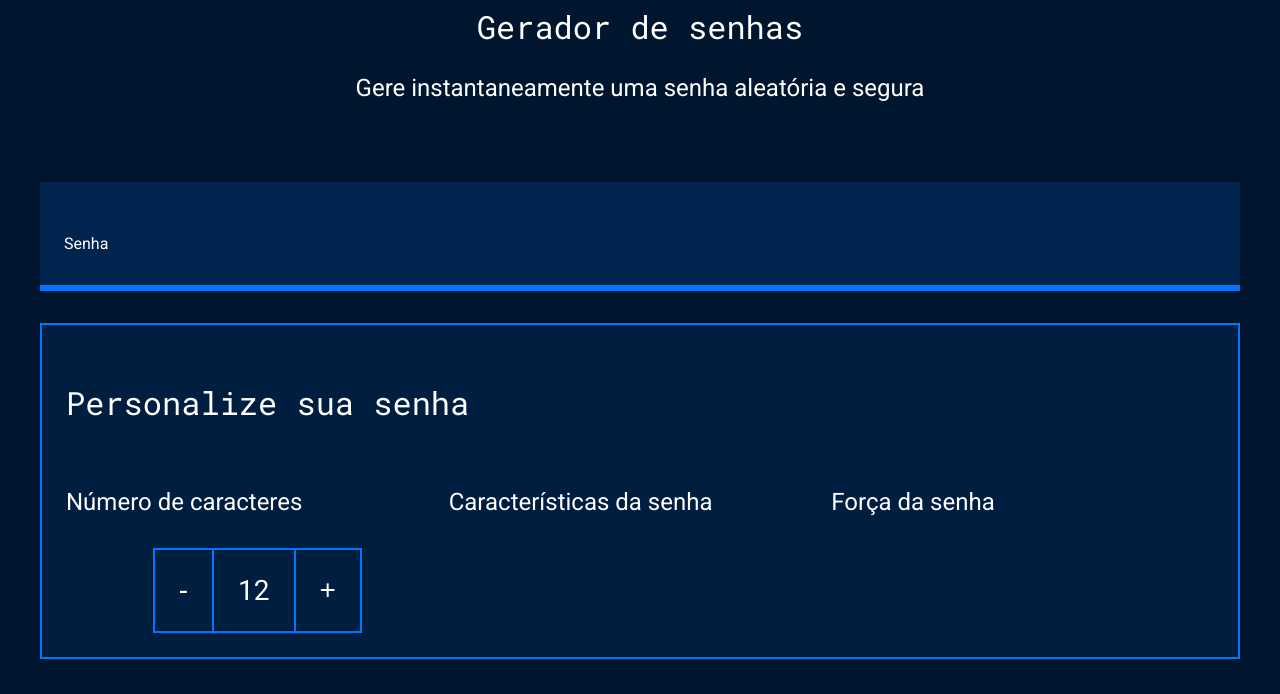
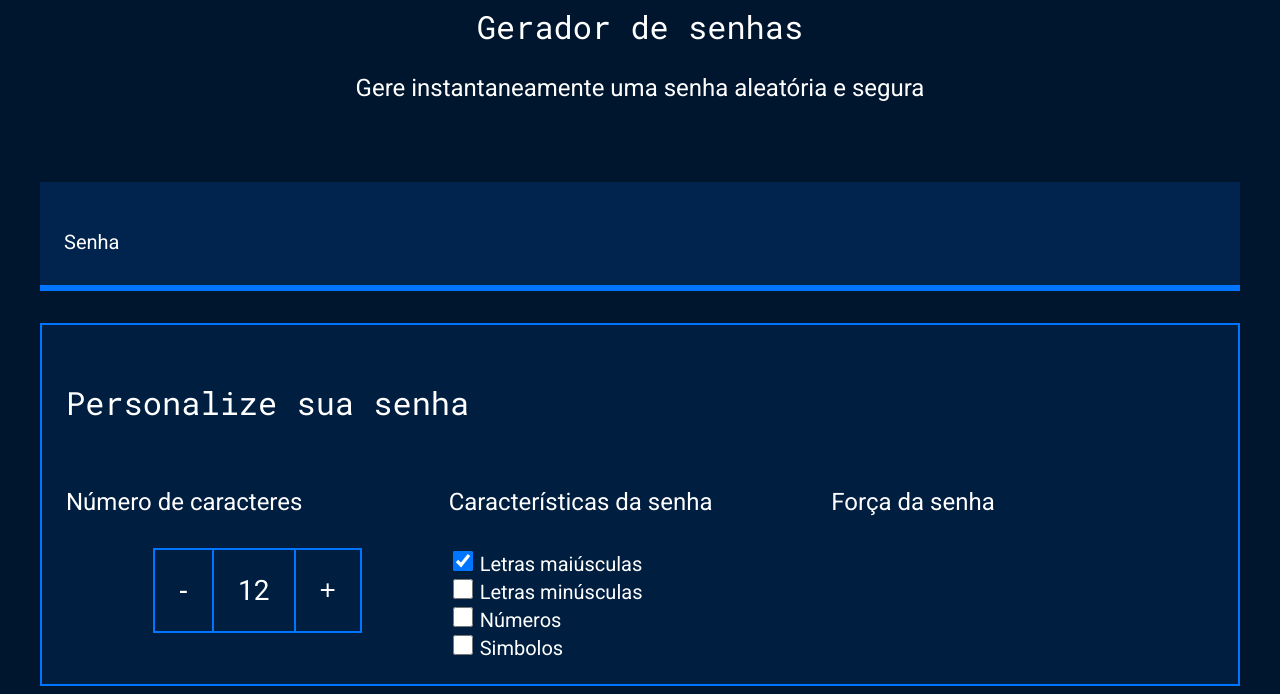
Before and after one commit to gabrielperes16/projeto-2-Javascrit-HTML-e-CSS, a plain HTML site: page PROJETO(2)JAVASCRIPT/index.html in a window 1280 px wide. Shown: the part 139-833 px from the top of the page. Before the commit the page ends 806 px from the top, so only its background shows below. Drawn offline with Linux system fonts and the light colour scheme.

Commit message:
Add files via upload

```diff
--- a/PROJETO(2)JAVASCRIPT/index.html
+++ b/PROJETO(2)JAVASCRIPT/index.html
@@ -26,6 +26,22 @@
                 </div>
                 <div class="parametro-senha">
                     <h4 class="parametro-senha__titulo">Características da senha</h4>
+                    <div class="parametro-senha-checkbox">
+                        <input name="maiusculo" type="checkbox" class="checkbox" checked>
+                        <label for="maiusculo">Letras maiúsculas</label>
+                    </div>
+                    <div class="parametro-senha-checkbox">
+                        <input name="minusculo" type="checkbox" class="checkbox" >
+                        <label for="minusculo">Letras minúsculas</label>
+                    </div>
+                    <div class="parametro-senha-checkbox">
+                        <input name="numeros" type="checkbox"   class="checkbox" >
+                        <label for="numeros"> Números</label>
+                    </div>
+                    <div class="parametro-senha-checkbox">
+                        <input name="simbolos" type="checkbox"  class="checkbox" >
+                        <label for="simbolos"> Simbolos</label>
+                    </div>
                 </div>
                 <div class="parametro-senha">
                     <h4 class="parametro-senha__titulo">Força da senha</h4>
--- a/PROJETO(2)JAVASCRIPT/style.css
+++ b/PROJETO(2)JAVASCRIPT/style.css
@@ -105,6 +105,10 @@ body {
     border-bottom: 2px solid var(--borda);
     margin: 0;
     font-size: 28px;
+}
+label {
+    font-size: 20px;
+
 
 }
 @media screen and (min-width: 768px) {
@@ -112,3 +116,8 @@ body {
         flex-direction: row;
     }
 }
+.checkbox{
+cursor: pointer;
+width: 20px;
+height: 20px;
+}
```
Lines whose indentation alone changed are shown as unchanged.
